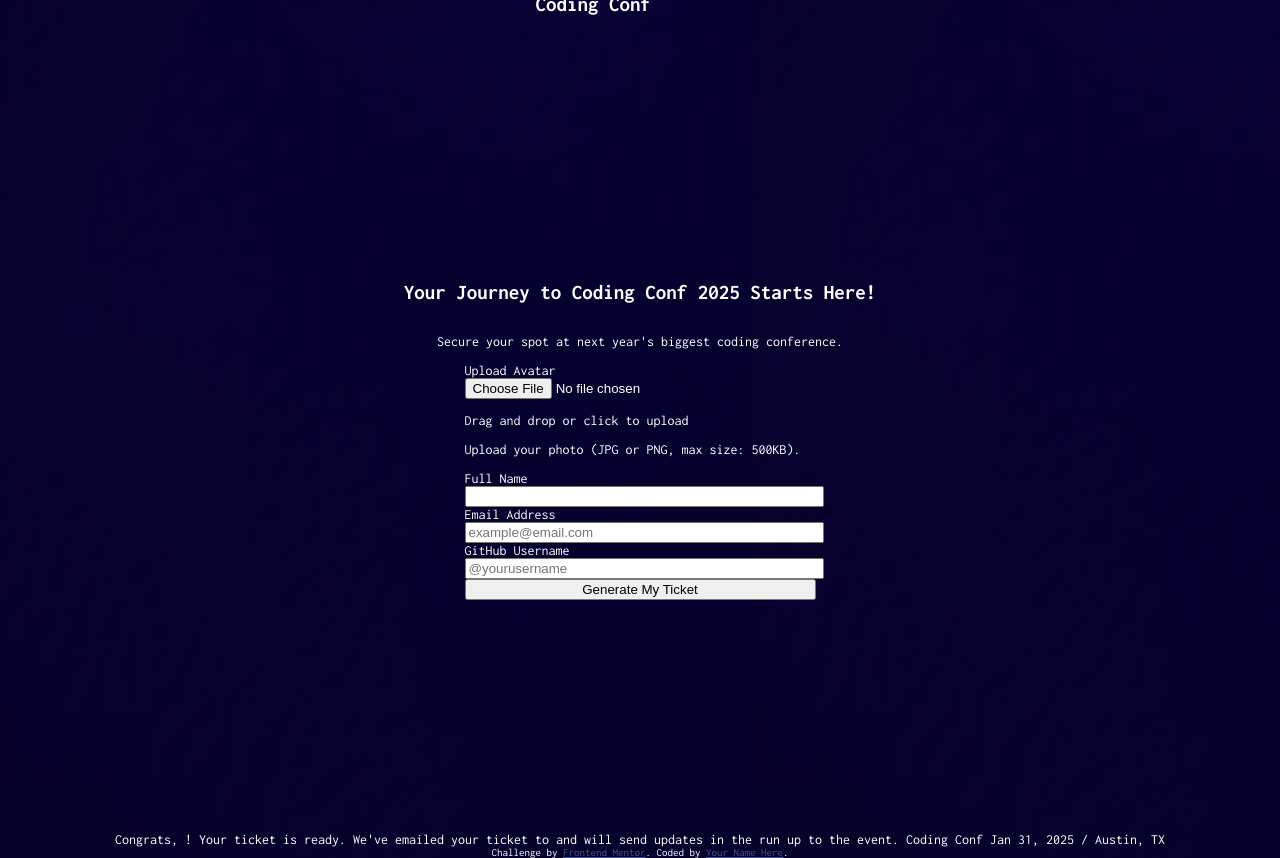
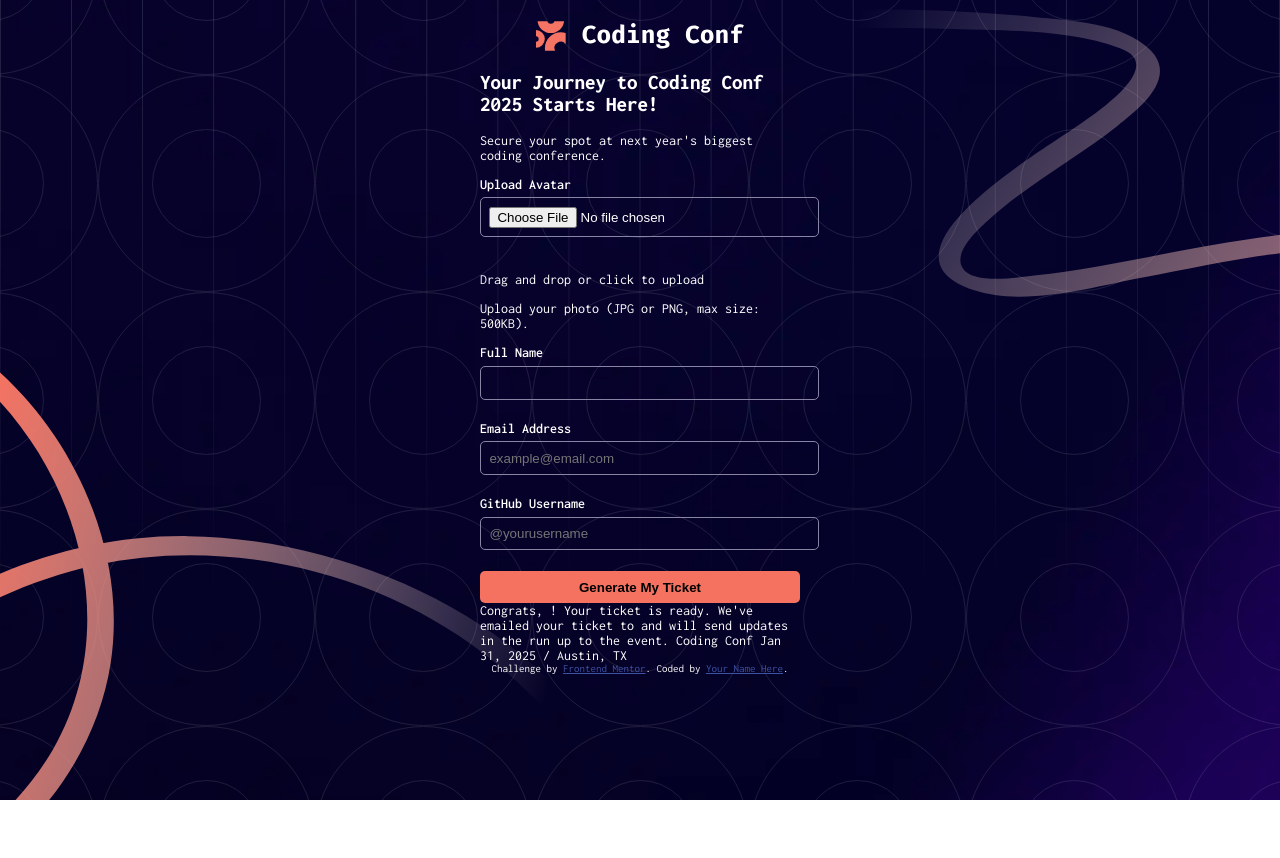
Before and after one commit to AbbyHumphreys/conference-ticket-generator, a plain HTML site: page index.html in a window 1280 px wide. After the commit the page ends 800 px from the top, so only its background shows below. Drawn offline with Linux system fonts and the light colour scheme.

Commit message:
fix: flex box styling

```diff
--- a/index.html
+++ b/index.html
@@ -17,8 +17,7 @@
   </head>
   <body>
     <header>
-      <img src="./assets/images/logo-full.svg" alt="coding conf logo" />
-      <h2>Coding Conf</h2>
+      <img class="header-image" src="./assets/images/logo-full.svg" alt="coding conf logo" />
     </header>
 
     <main class="main-container">
--- a/style.sass
+++ b/style.sass
@@ -3,8 +3,6 @@
     src: url('./assets/fonts/Inconsolata-VariableFont_wdth,wght.ttf') format('truetype')
     font-weight: 100 900
     font-style: normal
-
-
 
 :root
     --white: hsl(0, 0%, 100%)
@@ -15,33 +13,58 @@
     --orangelight: hsl(7, 88%, 67%)
     --orangedark: hsl(7, 71%, 60%)
 
-html
+html, body
+    width: 100%
+    height: 100%
+    margin: 0
+    padding: 0
     font-size: 14px
 
 body
-    background-image: url(./assets/images/background-desktop.png)
+    outline: 5px solid red
+    background-image: url('./assets/images/pattern-squiggly-line-bottom.svg'), url('./assets/images/pattern-squiggly-line-top.svg'), url('./assets/images/pattern-circle.svg'), url('./assets/images/pattern-lines.svg'), url('./assets/images/background-desktop.png')
+    background-position: bottom left,top right,center center, center center, center center
+    background-repeat: no-repeat, no-repeat, repeat, no-repeat,no-repeat
+    background-size: 10%, 10%, auto, cover, cover
     color: white
     font-family: 'Inconsolata', sans-serif
+    font-weight: 400
     display: flex
     flex-direction: column
-    justify-content: center
     align-items: center
     height: 100vh
     margin: 0
 
-form
-    display: flex
-    flex-direction: column
-    justify-content: center
-    align-items: center
-    height: 100vh
-    margin: 0
+h1
+    font-weight: 800
+
+label
+    font-weight: 600
 
 input
     width: 100%
+    margin: 0.4rem 0 1.5rem 0
+    border: solid 0.5px var(--purplelight)
+    border-radius: 5px
+    padding: 0.6rem
+    background-color: transparent
 
 button
     width: 100%
+    padding: 0.6rem
+    border-radius: 5px
+    border: none
+    background-color: var(--orangelight)
+    font-weight: 600
+
+.header-image
+    margin-top: 1.5rem
+
+.main-container
+    width: 25%
+    display: flex
+    flex-direction: column
+    align-items: center
 
 .attribution
     font-size: 11px
@@ -53,9 +76,15 @@ button
 /* CSS for Tablet size devices */
 @media (max-width: 768px)
 body
-    background-image: url(./assets/images/background-tablet.png)
+    background-image: url('./assets/images/pattern-squiggly-line-bottom.svg'), url('./assets/images/pattern-squiggly-line-top.svg'), url('./assets/images/pattern-circle.svg'), url('./assets/images/pattern-lines.svg'), url('./assets/images/background-tablet.png')
+    background-position: bottom left,top right,center center, center center, center center
+    background-repeat: no-repeat, no-repeat, repeat, no-repeat,no-repeat
+    background-size: 25%, 25%, auto, cover, cover
 
 /* CSS for mobile phone size devices */
 @media (max-width: 414px)
 body
-    background-image: url(./assets/images/background-mobile.png)
+    background-image: url('./assets/images/pattern-squiggly-line-bottom.svg'), url('./assets/images/pattern-squiggly-line-top.svg'), url('./assets/images/pattern-circle.svg'), url('./assets/images/pattern-lines.svg'), url('./assets/images/background-mobile.png')
+    background-position: bottom left,top right,center center, center center, center center
+    background-repeat: no-repeat, no-repeat, repeat, no-repeat,no-repeat
+    background-size: 50%, 50%, auto, cover, cover
```
Also changed, not shown: style.css, 1 other file.
